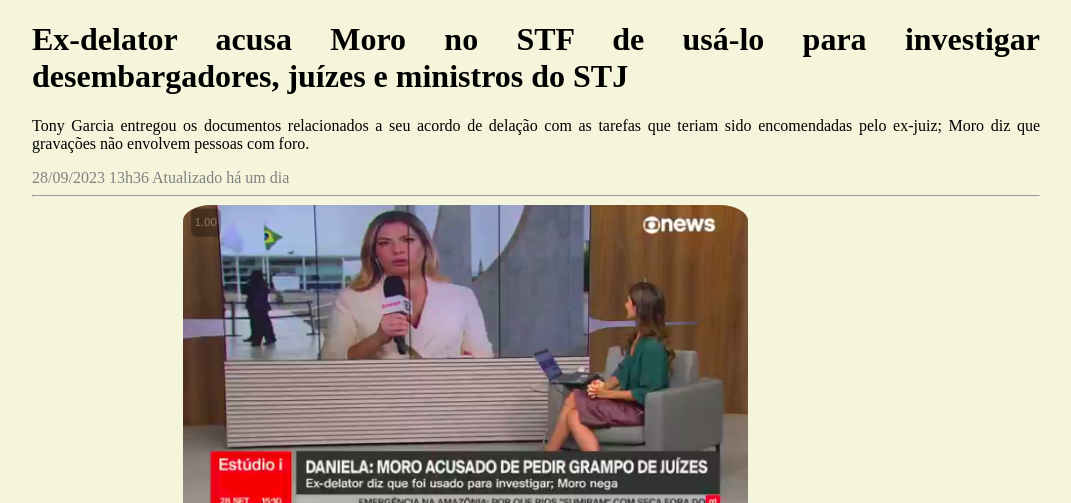
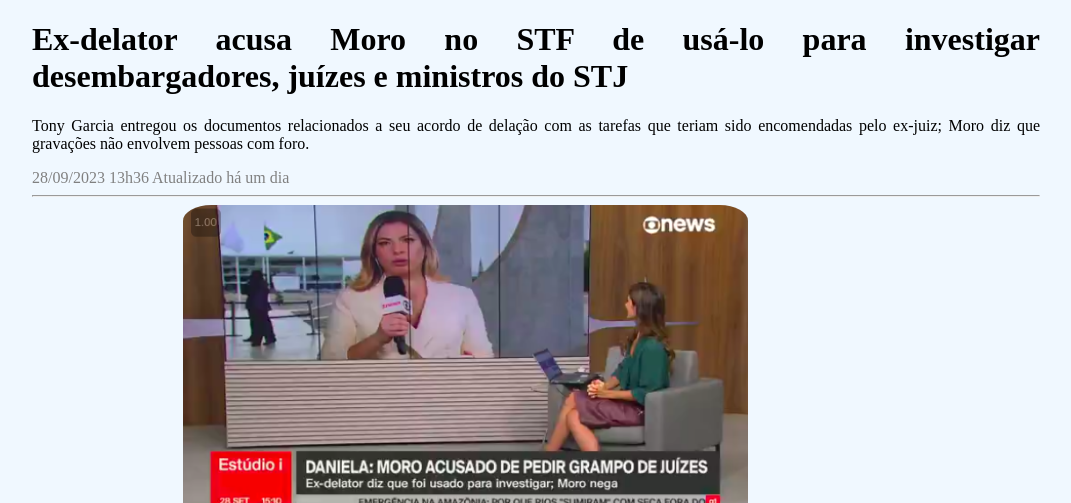
Before and after one commit to kleberbarros9/posweb2023, a plain HTML site: page index.html in a window 1280 px wide. Shown: the top 503 px of the page, without its empty margins (104-1175 px from the left). Drawn offline with Linux system fonts and the light colour scheme.

Commit message:
reverting changes

```diff
--- a/static/css/estilo.css
+++ b/static/css/estilo.css
@@ -3,7 +3,7 @@ html{
     margin-left: 10%;
     margin-right: 10%;
 
-    background-color:beige;
+    background-color:aliceblue;
 
     text-align: justify;
     text-justify: inter-word;
```
